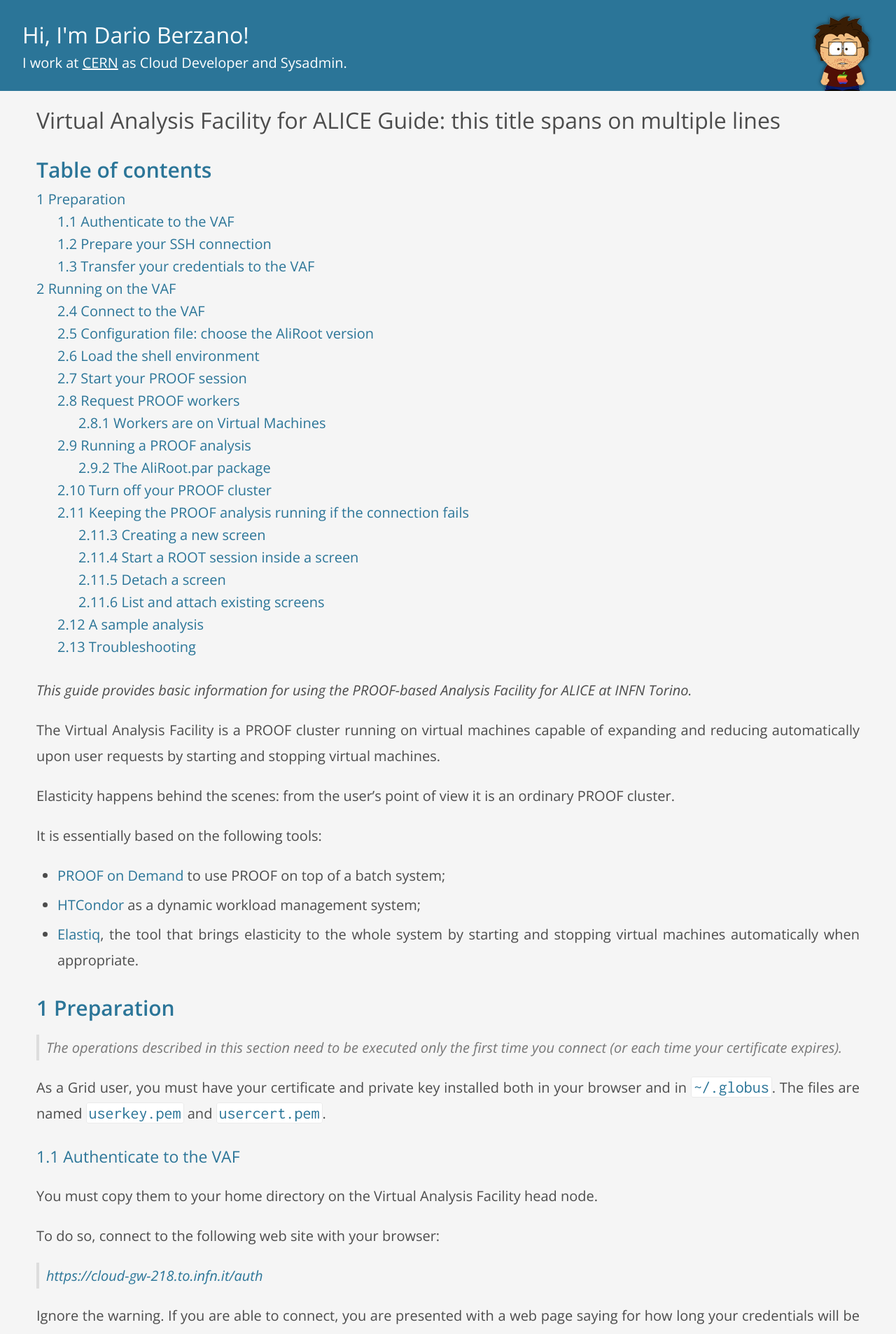
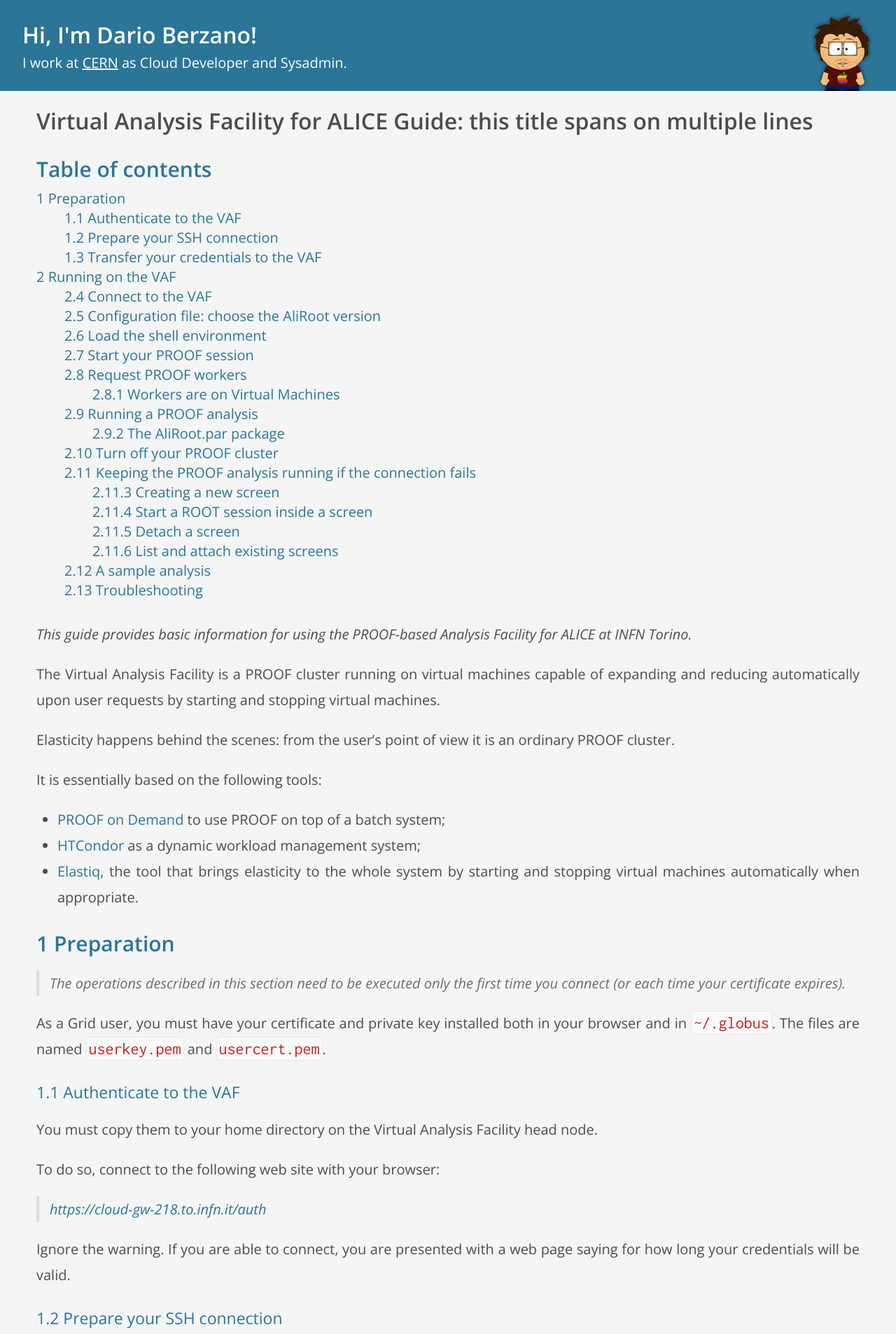
Before and after one commit to dberzano/dberzano.github.io, a Jekyll site: the page built from vafguide.md, in a window 1280 px wide. Shown: the top 1907 px of the page at 70% size. Built offline with Jekyll 4.4.1, drawn with Linux system fonts in a browser that asks for light colours; Markdown is read by kramdown in place of the engine named in the settings.

Commit message:
Some cleanup (expecially in CSS)

```diff
--- a/_layouts/tweet.html
+++ b/_layouts/tweet.html
@@ -59,21 +59,9 @@
         <div id="toc-content"></div>
       </div>
 
-      {% if page.countsections == true %}
-      <!-- h2, h3, h4 will be numbered by css -->
-      <div id="content" class="countsections">
-      {% else %}
       <div id="content">
-      {% endif %}
-
         {{ content }}
-
       </div>
-
-      <!--<div id="inner-pagination">
-        <a href="#" class="previous">Previous</a>
-        <a href="#" class="next">Next</a>
-      </div>-->
 
     </div>
 
--- a/css/screen.css
+++ b/css/screen.css
@@ -6,9 +6,8 @@
 
 @import url(http://fonts.googleapis.com/css?family=Open+Sans:300italic,300,400,600|Inconsolata:400,700);
 
-/**
- * =Body
- ***************************/
+/* General */
+
 body {
   font: 300 18px 'Open Sans', Helvetica, Arial, sans-serif;
   margin: 0px;
@@ -27,9 +26,6 @@
   border: 0;
 }
 
-/**
- * =Layout
- ***************************/
 html > body > #box {
   margin: 20px auto;
   text-align: left;
@@ -58,25 +54,8 @@
   text-align: center;
 }
 
-#tags, #authors, #search_results {
-  display: none;
-}
+/* Header */
 
-.mobile {
-  display: none;
-}
-
-/**
- * =Posts and comments
- ***************************/
-.item_tags {
-    clear: both;
-    font-size: 11px;
-}
-
-/**
- * =Headers
- ***************************/
 #head {
   margin: 0px;
   height: 130px;
@@ -116,67 +95,27 @@
 
 #head h1 {
   color: white;
-  font-size: 160%
+  font-size: 160%;
+  margin: 0;
 }
 
 #head p {
   font-size: 100%;
-  margin: 0px;
+  margin: 0;
   margin-top: 5px;
 }
 
-#head a, #head a:hover, #head a:active, #head a:visited {
+#head a {
   color: white;
   text-decoration: underline;
 }
 
-#articles article {
-  margin-bottom: 20px;
+#head a:hover {
+  text-decoration: none;
 }
 
-#articles article:only-child {
-  margin-bottom: 0px;
-}
+/* Links */
 
-#articles article:last-child {
-  margin-bottom: 0px;
-}
-
-h1 {
-  font-size: 32px;
-  font-weight: normal;
-  padding: 0;
-  margin: 0;
-}
-
-h2, h3, h4 {
-    margin: 0;
-    padding: 0;
-}
-h2 {
-  font-size: 20px;
-  padding-top: 2px;
-  /*color: #93c5de;*/
-  /*color: #2B7598;*/
-  font-weight: normal;
-}
-h3 {
-    font-size: 22px;
-    padding-bottom: 3px;
-    font-weight: normal;
-}
-h4, .item_meta {
-    font-size: 12px;
-    color: #777;
-    font-weight: normal;
-}
-.item_meta {
-    padding-bottom: 20px;
-}
-
-/**
- * =Links
- ***************************/
 a:link, a:visited, a:active {
   color: #2B7598;
   text-decoration: none;
@@ -198,106 +137,81 @@
     padding: 0;
     margin: 0;
 }
+
 h1 a:hover {
     color: #fff;
     text-decoration: underline;
 }
 
-/**
- * =Misc
- ***************************/
+/* Misc */
+
 br {
   clear: both;
 }
-code {
 
-  font-weight: 400;
-  font-family: Inconsolata, Monaco, 'Courier New', monospace;
-  font-size: 90%;
-  background-color: white;
+blockquote {
 
-  /* inline snippets */
-  color: #2B7598; /* blue */
-  border: 1px solid #eaeaea;
-  margin-top: 2px;
-  margin-bottom: 2px;
-  padding-left: 3px;
-  padding-right: 3px;
-  padding-top: 1px;
-  padding-bottom: 1px;
-  border-radius: 3px;
-  /* end of inline snippets */
+  font-style: italic;
+
+  border-left: 4px solid #ddd;
+  margin: 20px 0 20px 0; /* same as code blocks */
+  padding-left: 0.75em;
+
+  color: #6c6c6c; /* slightly darker than body's #4c4c4c */
+
 }
-.highlight code {
+
+#content ul, #content ol {
   margin: 0;
-  padding: 0;
-  border: 0;
-  color: #4C4C4C; /* gray in code blocks */
+  padding-left: 1.5em;
 }
-.highlight pre {
-  margin-top: 2px;
-  margin-bottom: 2px;
+
+#content p, #content li, #toc li {
+  text-align: justify;
+  line-height: 28px;
+}
+
+/* Code */
+
+/* Code blocks (on multiple lines) */
+#content pre {
+
+  /* internal margin */
   padding: 4px;
+
+  /* distance from the text (it collapses though) */
+  margin-top: 20px;
+  margin-bottom: 20px;
+
+  /* border and background */
   border: 1px solid #eaeaea;
   background-color: white;
   border-radius: 6px;
-  overflow: auto; /* scrollbar */
-  /* glow effect! would it work in ie?! */
+
+  /* scrollbar control */
+  overflow: auto;
+
+  /* glow effect */
   -moz-box-shadow: 0 0 20px #eaeaea;
   -webkit-box-shadow: 0 0 20px #eaeaea;
   box-shadow: 0px 0px 20px #eaeaea;
-}
-a > code {
-  color: #2B7598;
+
 }
 
-blockquote {
-  color: #000;
-  margin-left: 20px;
-  font-style: italic;
-  /* border */
-  border-left: 4px solid #dddddd;
-  margin-left: 0;
-  margin-right: 0;
-  padding-left: 10px;
-  color: #777;
+#content pre > code, /* code inside the code blocks */
+#content p code, #content li code, #content blockquote code /* code inline */ {
+  font-weight: 400;
+  font-family: Inconsolata, Monaco, 'Courier New', monospace;
 }
 
-ul {
-  margin: 0em 0em 0em 0em;
-  padding-left: 1.5em;
-}
-
-li {
-  margin-bottom: 5px;
-}
-
-.pagination {
-  padding-bottom: 40px;
-  font-size: 15px;
-}
-
-.pagination .next {
-  float: right;
-}
-
-.pagination .previous {
-  float: left;
-}
-
-#archives h3 {
-  font-size: 18px;
-  line-height: 28px;
-}
-
-#archives .archive-year {
-  padding-top: 10px;
-  padding-bottom: 10px;
-}
-
-#content p, #content li {
-  text-align: justify;
-  line-height: 28px;
+/* Inline code */
+#content p code, #content li code, #content blockquote code {
+  /*color: #2B7598; <-- same as links */
+  color: #CA2121;
+  background-color: #fafafa;
+  border: 1px solid #eaeaea;
+  border-radius: 3px;
+  padding: 3px;
 }
 
 /* Headers */
@@ -317,18 +231,9 @@
   color: #2B7598;
 }
 
-/* --- title of the page --- */
-#pagetitle h1 {
-  margin: 0 !important;
-  margin-top: 0 !important;
-  margin-bottom: 30px !important;
-  color: #4c4c4c !important;
-}
-
 /* --- h1 --- */
-#content h1 {
+#content h1, #pagetitle h1 {
   font-size: 160%;
-  counter-reset: sec_h2;
 }
 
 /* --- h2 --- */
@@ -336,34 +241,16 @@
   font-size: 150%;
   font-weight: 600; /* bold */
 }
-.countsections h2 {
-  counter-reset: sec_h3;
-}
-.countsections h2:before {
-  content: counter(sec_h2) " ";
-  counter-increment: sec_h2;
-}
 
 /* --- h3 --- */
 #content h3 {
   font-size: 115%;
 }
-.countsections {
-  counter-reset: sec_h4;
-}
-.countsections h3:before {
-  content: counter(sec_h2) "." counter(sec_h3) " ";
-  counter-increment: sec_h3;
-}
 
 /* --- h4 --- */
 #content h4 {
   font-size: 100%;
-  color: #4c4c4c;
-}
-.countsections h4:before {
-  content: counter(sec_h2) "." counter(sec_h3) "." counter(sec_h4) " ";
-  counter-increment: sec_h4;
+  font-style: italic;
 }
 
 /* Styles */
@@ -372,30 +259,14 @@
   font-weight: 400; /* normal weight; because text is light */
 }
 
-/* Inner pagination */
+/* Table of Contents */
 
-#inner-pagination {
-  /*display: none;*/
-  padding-bottom: 40px;
-}
-
-#inner-pagination .previous {
-  float: left;
-}
-
-#inner-pagination .next {
-  float: right;
-}
-
-/* Table of Contents */
 #toc ul, #toc ol {
   list-style-type: none;
   margin: 0;
 }
 
-#toc li {}
-
 /* no indentation on *first* ul */
-#toc-content > ul {
+#toc-content > ul, #toc-content > ol {
   padding: 0;
 }
--- a/js/misc.js
+++ b/js/misc.js
@@ -7,6 +7,8 @@
     mult_uscores   : new RegExp( /_{2,}/g ),
     ext_uscores    : new RegExp( /(^_|_$)/g )
   },
+
+  auto_anchors : undefined,
 
   init : function() {
 
@@ -47,14 +49,14 @@
           }
 
           // Use header text instead of number for reference
-          if ( Misc.auto_anchors.use_names ) {
+          if ( Misc.auto_anchors.use_names === true ) {
             anchor = $(this).text().toLowerCase()
                        .replace(Misc.re.invalid_anchor, '_')
                        .replace(Misc.re.mult_uscores, '_')
                        .replace(Misc.re.ext_uscores, '');
           }
           else {
-            anchor = 'sec-' + anchor;
+            anchor = 'sec-' + level_str;
           }
 
           // Instead of using CSS numbering prepend section string
```
Also changed, not shown: vafguide.md (+0 -1 lines).
